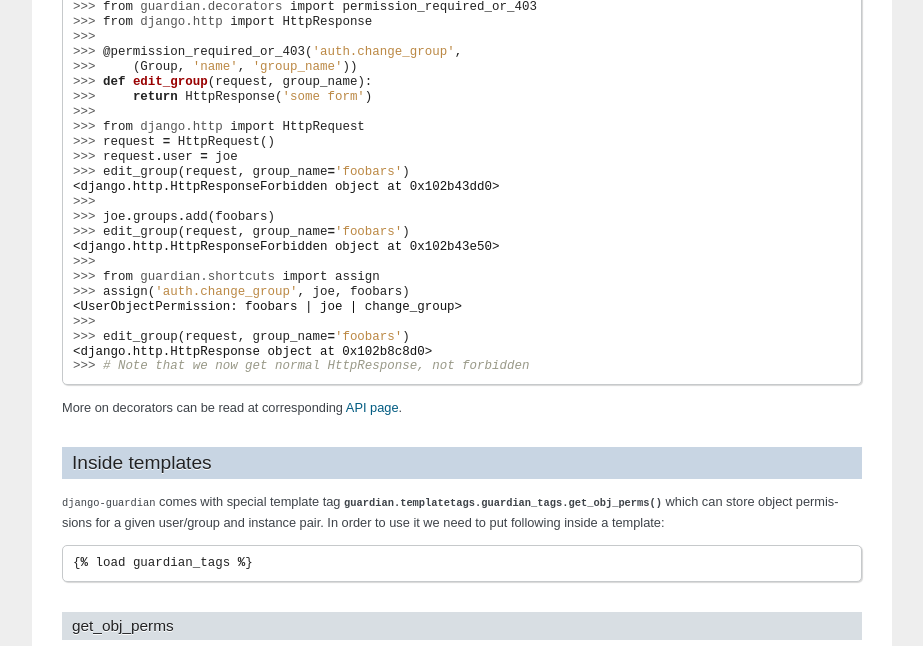
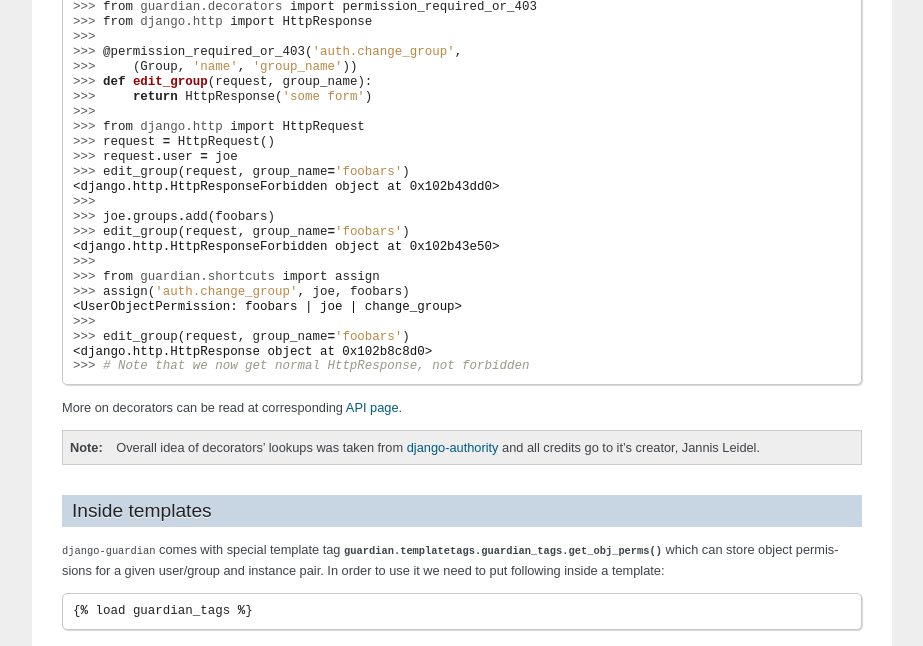
Before and after one commit to django-guardian/django-guardian, a Sphinx documentation site: the page built from docs/check.rst, in a window 1280 px wide and 900 px high, scrolled down 1589 px, cut to the strip 0-646 px from the top of the window. Shown: the whole strip, without its empty margins (198-1121 px from the left). Built offline with Sphinx 7.4.7, drawn with Linux system fonts in a browser that asks for light colours.

Commit message:
Added decorators' orin note at documentation

```diff
--- a/docs/check.rst
+++ b/docs/check.rst
@@ -128,6 +128,10 @@ decorator::
 
 More on decorators can be read at corresponding :ref:`API page <api-decorators>`.
 
+.. note::
+   Overall idea of decorators' lookups was taken from `django-authority`_ and
+   all credits go to it's creator, Jannis Leidel.
+
 Inside templates
 ----------------
 
@@ -143,3 +147,5 @@ get_obj_perms
 
 .. autofunction:: guardian.templatetags.guardian_tags.get_obj_perms
    :noindex:
+
+.. _django-authority: http://bitbucket.org/jezdez/django-authority/
```
